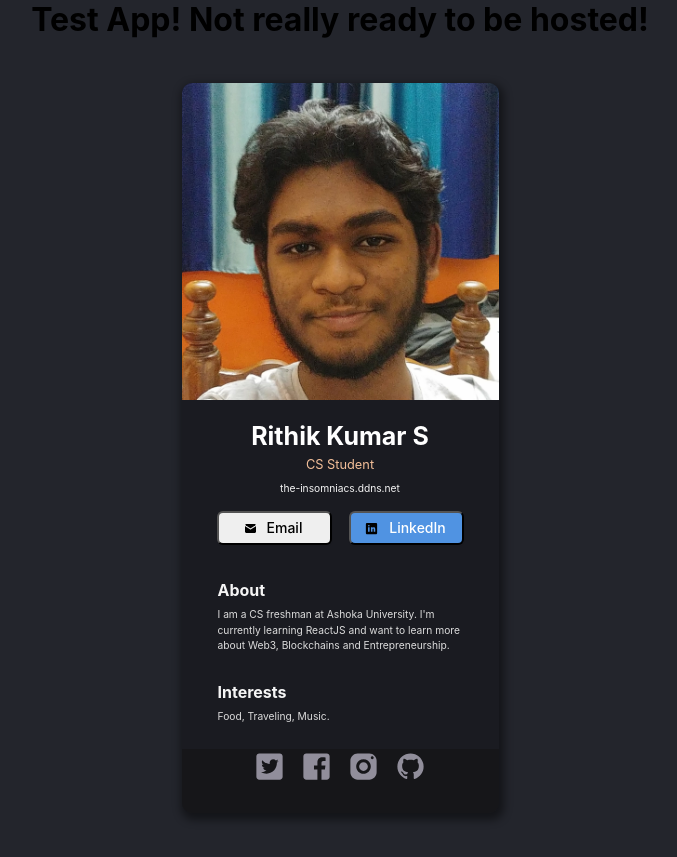
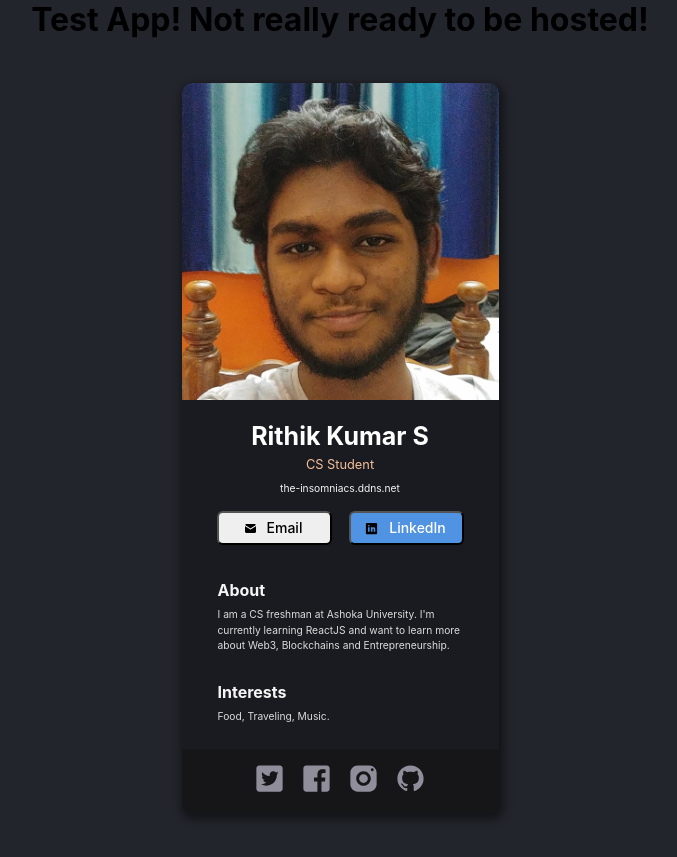
Before and after one commit to NotRithik/react-learn-digitalbusinesscard, a React (Create React App) app: page / in a window 1280 px wide. Shown: the whole page, without its empty margins (300-977 px from the left). Built offline with nearby package versions, Linux system fonts and the light colour scheme.

Commit message:
Fix CSS for footer anchor tags

```diff
--- a/src/App.css
+++ b/src/App.css
@@ -1,7 +1,9 @@
 .app-root {
   width: 100%;
   height: 100%;
+
   background-color: #23252C;
+
   display: flex;
   align-items: center;
   justify-content: center;
@@ -170,11 +172,14 @@
   display: flex;
   justify-content: center;
   align-content: center;
+  align-items: center;
+}
+
+.footer_anchor {
+  margin: 0px 6px;
 }
 
 .footer_icon {
   width: 35px;
-  margin: 0px 6px;
-
-  cursor: pointer;
+  margin: 0px;
 }
```
